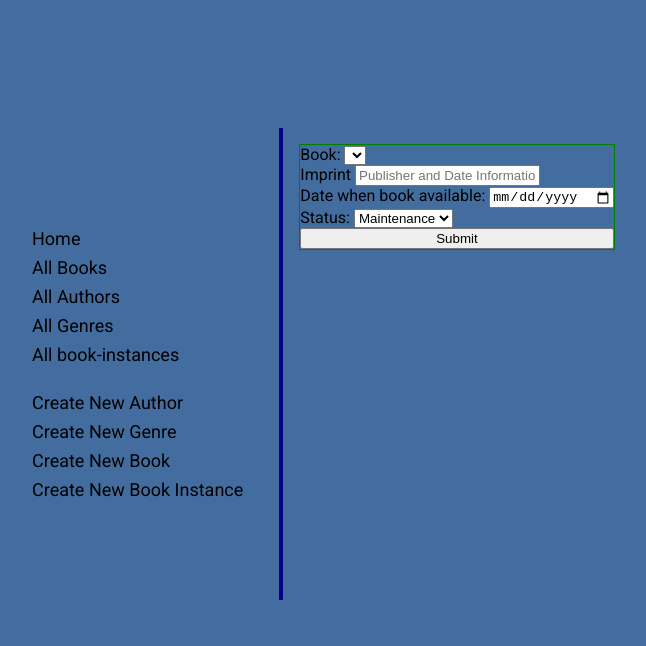
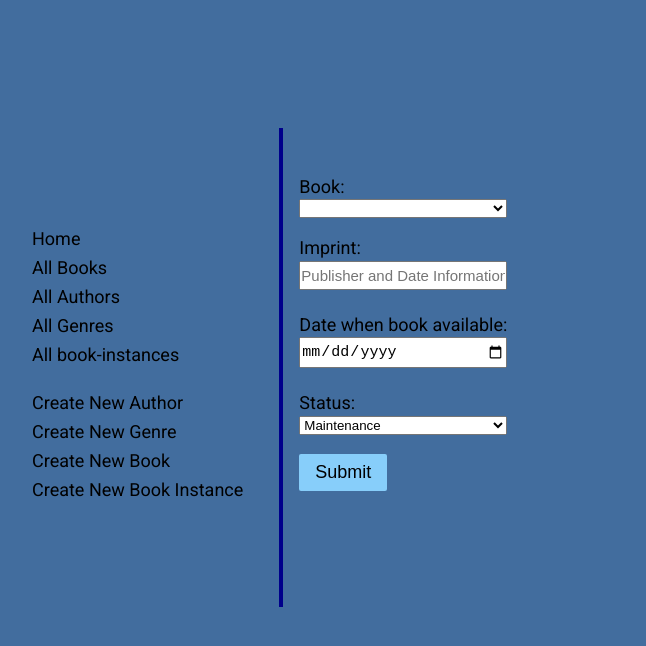
Before and after one commit to Cudderson/local-library, a website: page views/bookinstance_form.html in a window 1280 px wide. Shown: the whole page, without its empty margins (68-714 px from the left). Drawn offline with nearby package versions, Linux system fonts and the light colour scheme; files that its build step writes are made by us from their sources.

Commit message:
add styles to forms

```diff
--- a/public/stylesheets/style.css
+++ b/public/stylesheets/style.css
@@ -100,9 +100,41 @@ strong {
 }
 
 form {
+  padding-top: 2rem;
+}
+
+form > div {
   display: flex;
   flex-direction: column;
-  border: 1px solid green;
+  flex-wrap: wrap;
+  justify-content: center;
+}
+
+form > div > label {
+  padding-bottom: .15rem;
+  font-size: 18px;
+}
+
+label {
+  font-size: 18px;
+}
+
+form > div > input {
+  margin-bottom: 1.5rem;
+  padding: .25rem 0;
+  font-size: 15px;
+}
+
+button[type=submit] {
+  border: none;
+  border-radius: 2px;
+  padding: .5rem 1rem;
+  background-color: lightskyblue;
+  font-size: 18px;
+}
+
+.footer-padding {
+  height: 100px;
 }
 
 .book-instance-list {
--- a/views/bookinstance_form.html
+++ b/views/bookinstance_form.html
@@ -35,7 +35,8 @@
       </select>
     </div>
     <div>
-      <label for='imprint'>Imprint</label>
+      <br>
+      <label for='imprint'>Imprint:</label>
       <input
         type='text'
         placeholder='Publisher and Date Information'
@@ -74,6 +75,7 @@
         <option value='Reserved'>Reserved</option>
       </select>
     </div>
+    <br>
     <button type='submit'>Submit</button>
   </form>
 
--- a/views/layout.html
+++ b/views/layout.html
@@ -50,6 +50,7 @@
       <div class="container-content">
         {% block content %}
         {% endblock content %}
+        <div class='footer-padding'></div>
       </div>
     </div>
   </body>
```
Also changed, not shown: views/author_form.html (+2 -2 lines), views/book_form.html (+3 -0 lines).
